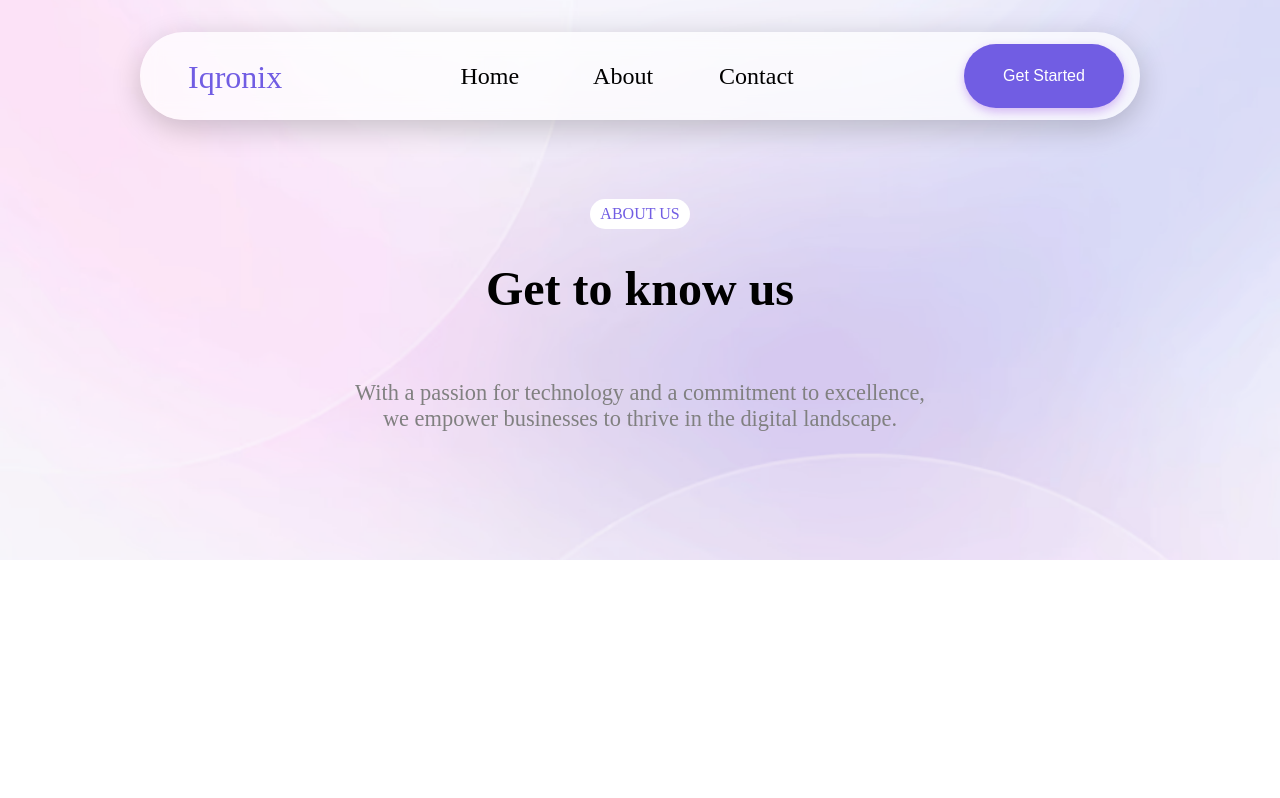
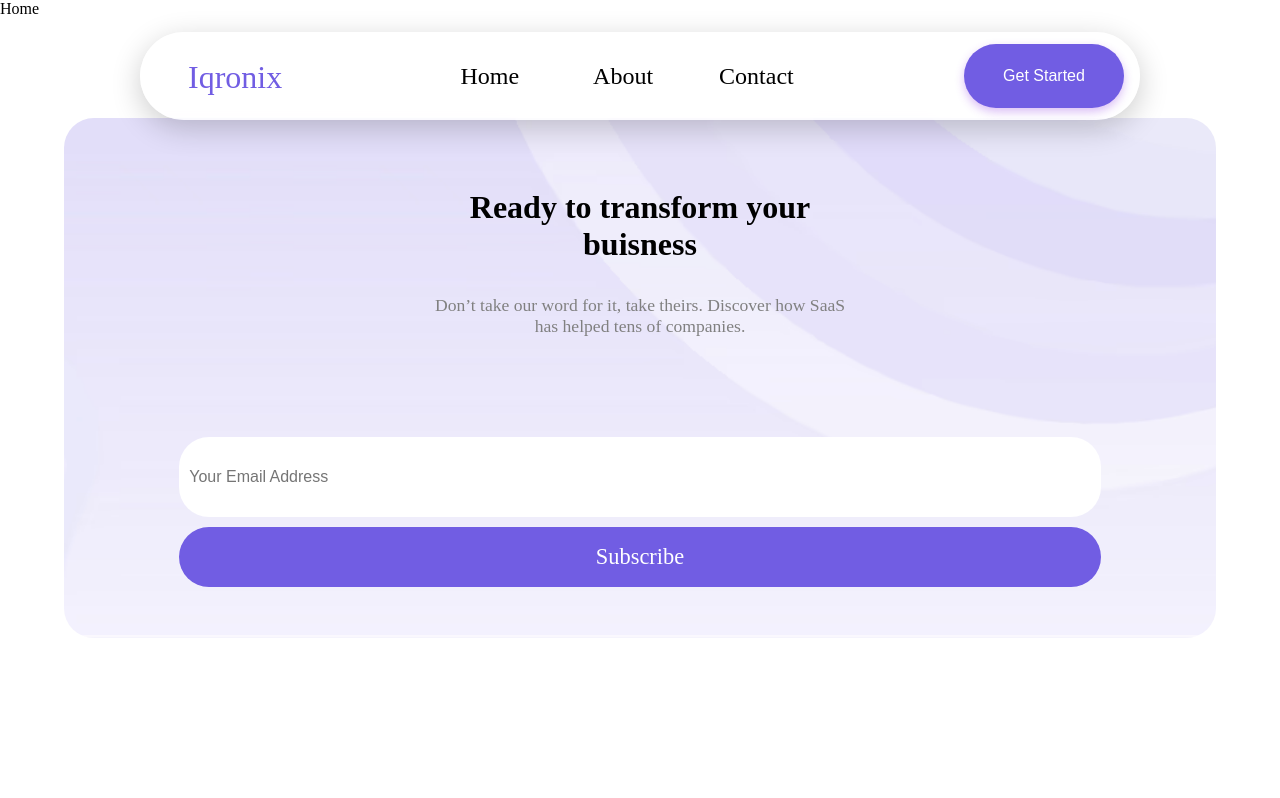
Before and after one commit to Jawad-Mahmud/Iqronix, a React (Vite) app: page / in a window 1280 px wide. Shown: the top 798 px of the page. Built offline with nearby package versions, Linux system fonts and the light colour scheme; some icons are missing.

Commit message:
Router added

```diff
--- a/src/App.jsx
+++ b/src/App.jsx
@@ -1,21 +1,34 @@
 import React from "react"
+
 import { About } from "./components/About"
 import { Navbar } from "./components/Navbar"
 import { Email } from "./components/Email"
 import { Footer } from "./components/Footer"
 import { FadeIn } from "./components/fadeIn"
 import { Contact } from "./components/Contact"
+import { Route,Routes, useLocation } from "react-router-dom"
+import { Home } from "./components/Home"
 export const App = () => {
+  const location=useLocation();
+  const hideFooter=location.pathname==="/contact";
   return (
     <>
 
 
       <Navbar/>
-      <About/>
+
+        <Routes>
+        <Route path="/" element={<Home />} />
+
+        <Route path="/about" element={<About />} />
+        <Route path="/contact" element={<Contact />} />
+
+      </Routes>
 
       <FadeIn>
-        <Email/>
-        <Footer/>
+
+          {!hideFooter && <Email />}
+          {!hideFooter && <Footer/>}
       </FadeIn>
     </>
   )
--- /dev/null
+++ b/src/components/Home.jsx
@@ -0,0 +1,7 @@
+import React from 'react'
+
+export const Home = () => {
+  return (
+    <div>Home</div>
+  )
+}
```
